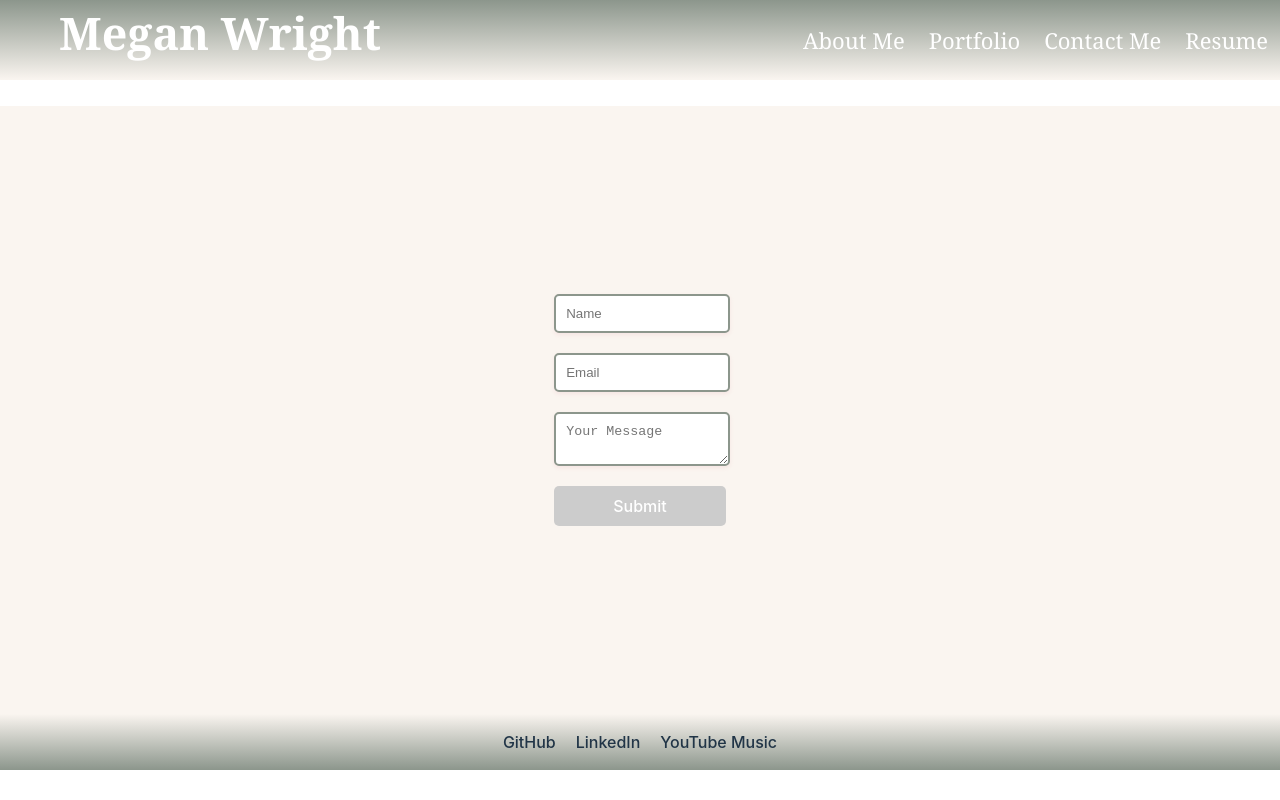
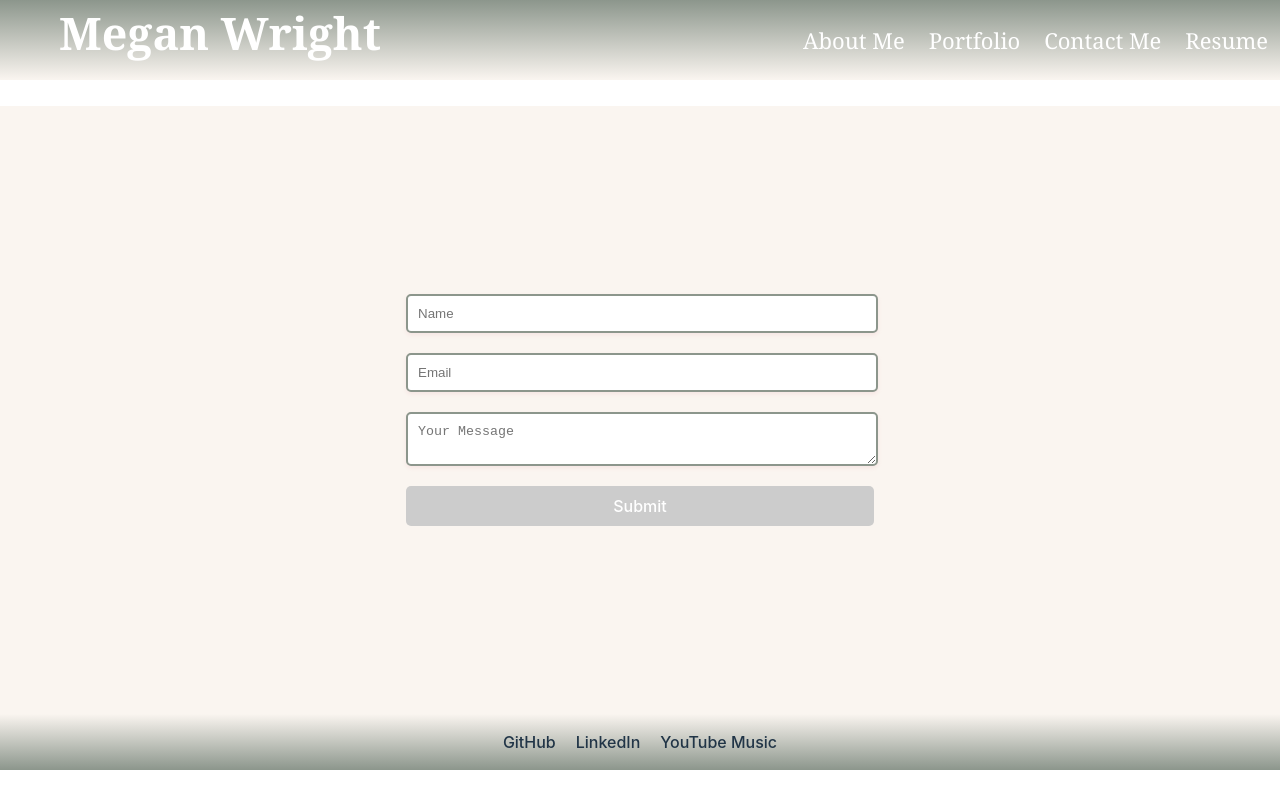
Before and after one commit to mmw18/reactPortfolio, a React (Vite) app: page /contact in a window 1280 px wide. Built offline with nearby package versions, Linux system fonts and the light colour scheme.

Commit message:
Styling/spacing corrections for contact form

```diff
--- a/src/components/contact/contact.css
+++ b/src/components/contact/contact.css
@@ -2,11 +2,8 @@
     display: flex;
     flex-direction: column;
     gap: 20px; /* Increase space between inputs */
-    width: 33%; /* Set the width to one-third of the page */
+    width: 90%; /* Set the width to one-third of the page */
     margin: auto; /* Center the form horizontally */
-    padding: 20px;
-    /* box-shadow: 0 4px 8px rgba(237, 171, 178, 0.2); Faint shadow for the form */
-    /* border-radius: 10px; */
     background-color: #Faf5f0;
     align-self: center;
   }
@@ -15,6 +12,7 @@
     border: 2px solid #8c968c;
     background-color: #ffffff; /* Change input background to white */
     padding: 10px;
+    color: black;
     border-radius: 5px;
     width: calc(100% - 20px); /* Adjust width to account for padding */
     box-shadow: 0 2px 4px rgba(237, 171, 178, 0.2); /* Faint shadow for inputs */
@@ -45,14 +43,6 @@
     cursor: not-allowed;
   }
 
-  /* Ensuring the content area takes up the full height */
-  .content-area {
-    min-height: calc(100vh - 40px);
-    display: flex;
-    flex-direction: column;
-    justify-content: center;
-  }
-
   .contact-page-container {
     display: flex;
     justify-content: center;
```
